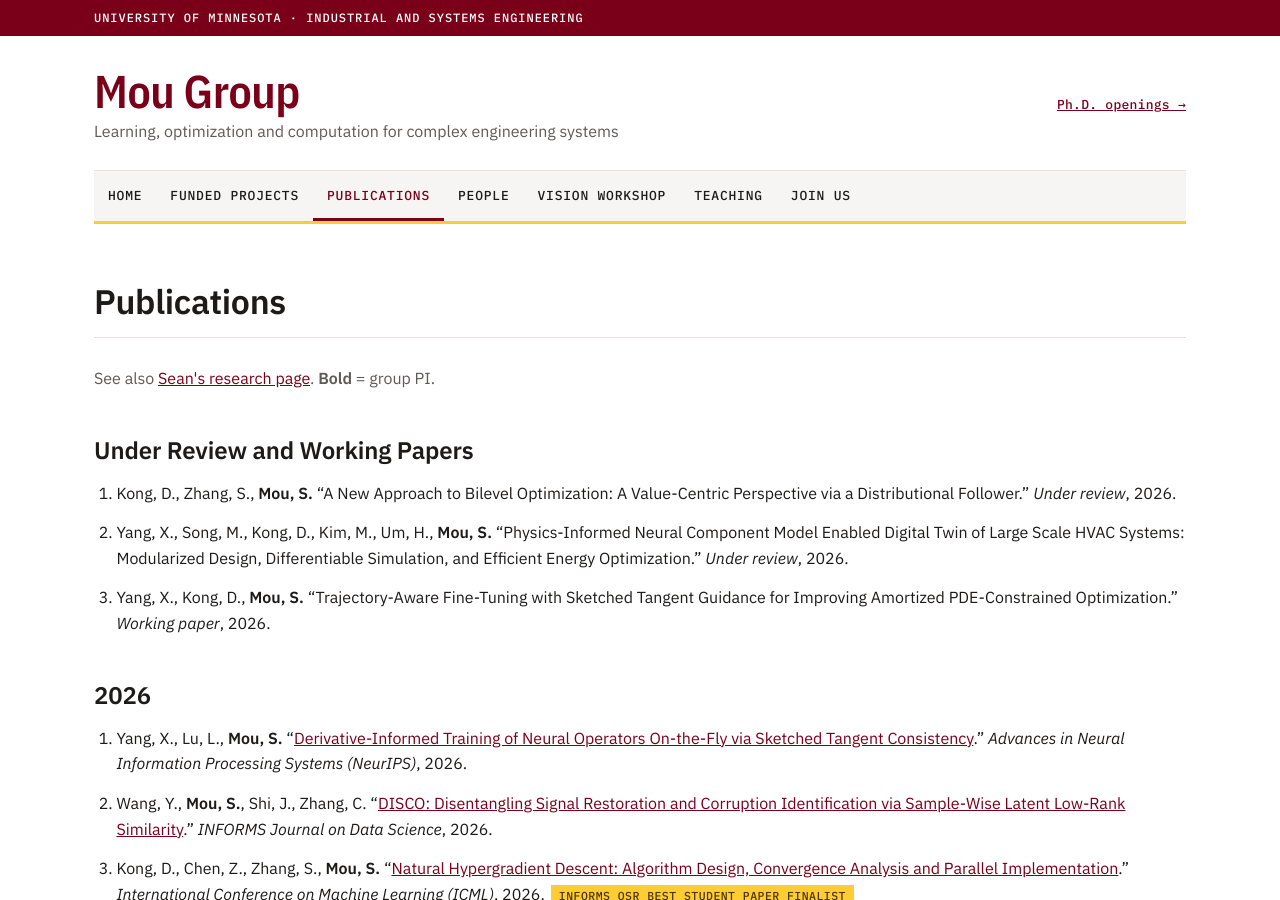
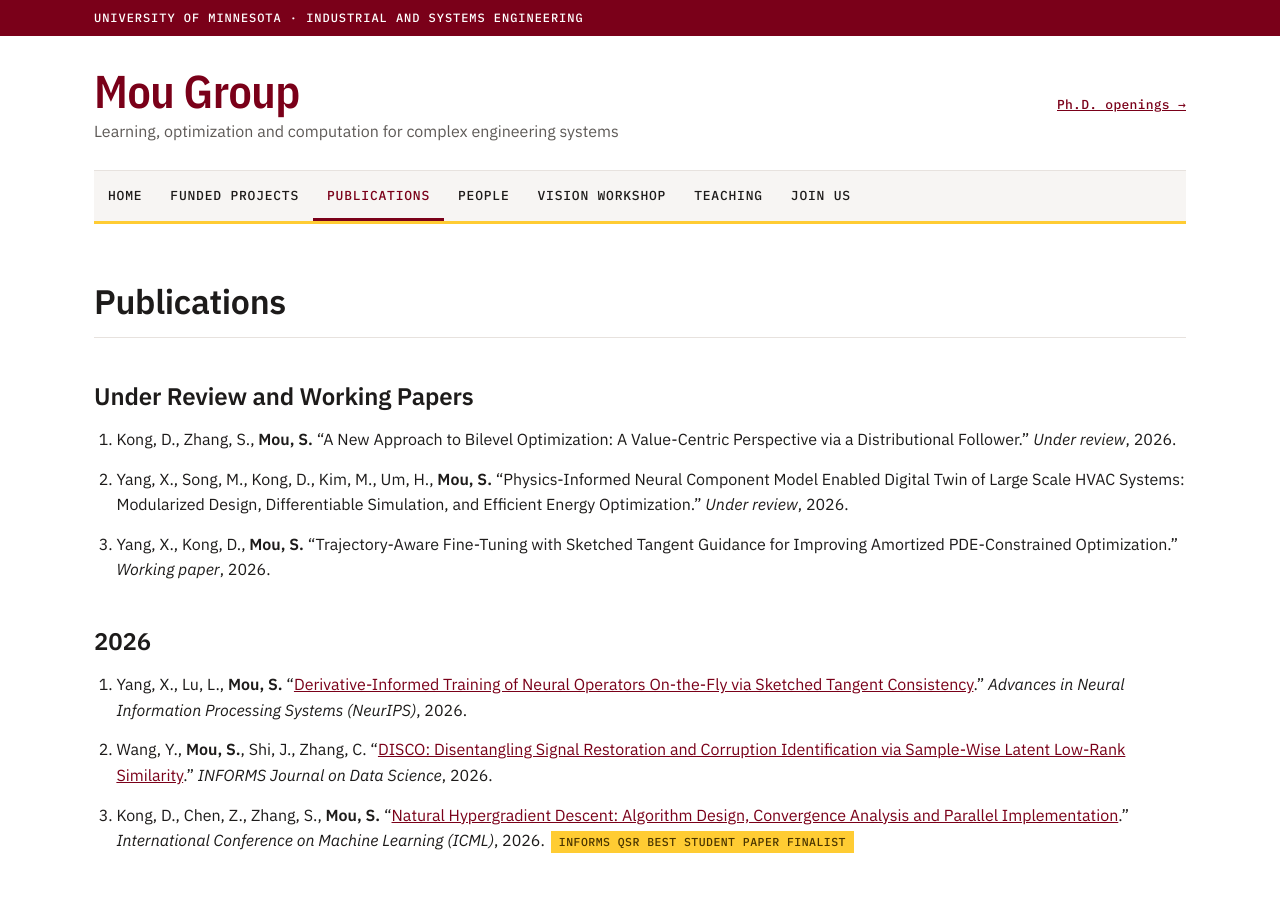
Before and after one commit to Mou-group-UMN/mou-group-umn.github.io, a Jekyll site: the page built from publications.html, in a window 1280 px wide and 900 px high. Built offline with Jekyll 4.4.1, drawn with Linux system fonts in a browser that asks for light colours.

Commit message:
Publications: remove the "See also Sean's research page / Bold = group PI" line
Co-Authored-By: Claude Opus 5.5 <noreply@anthropic.com>
Claude-Session: https://claude.ai/code/session_01XBj4b1asWe9EJC5WfSpYSG

```diff
--- a/publications.html
+++ b/publications.html
@@ -3,7 +3,6 @@ layout: default
 title: Publications
 permalink: /publications/
 ---
-<p class="muted">See also <a href="https://sites.google.com/view/shancongmou/research">Sean's research page</a>. <strong>Bold</strong> = group PI.</p>
 {% assign pending = site.data.publications | where_exp: "p", "p.status != nil" %}
 {% if pending.size > 0 %}<h2>Under Review and Working Papers</h2><ol class="pubs">{% for p in pending %}{% include pub.html p=p %}{% endfor %}</ol>{% endif %}
 {% assign published = site.data.publications | where_exp: "p", "p.status == nil" %}
```
